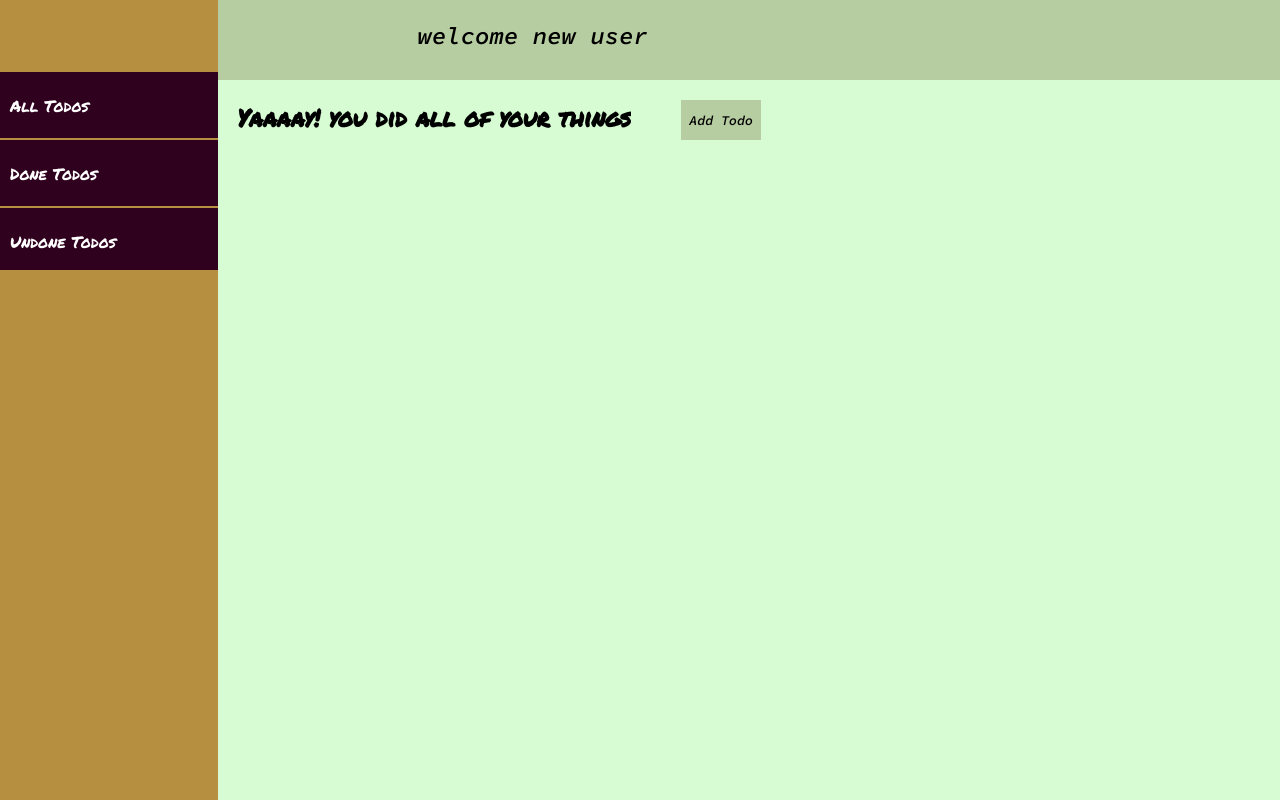
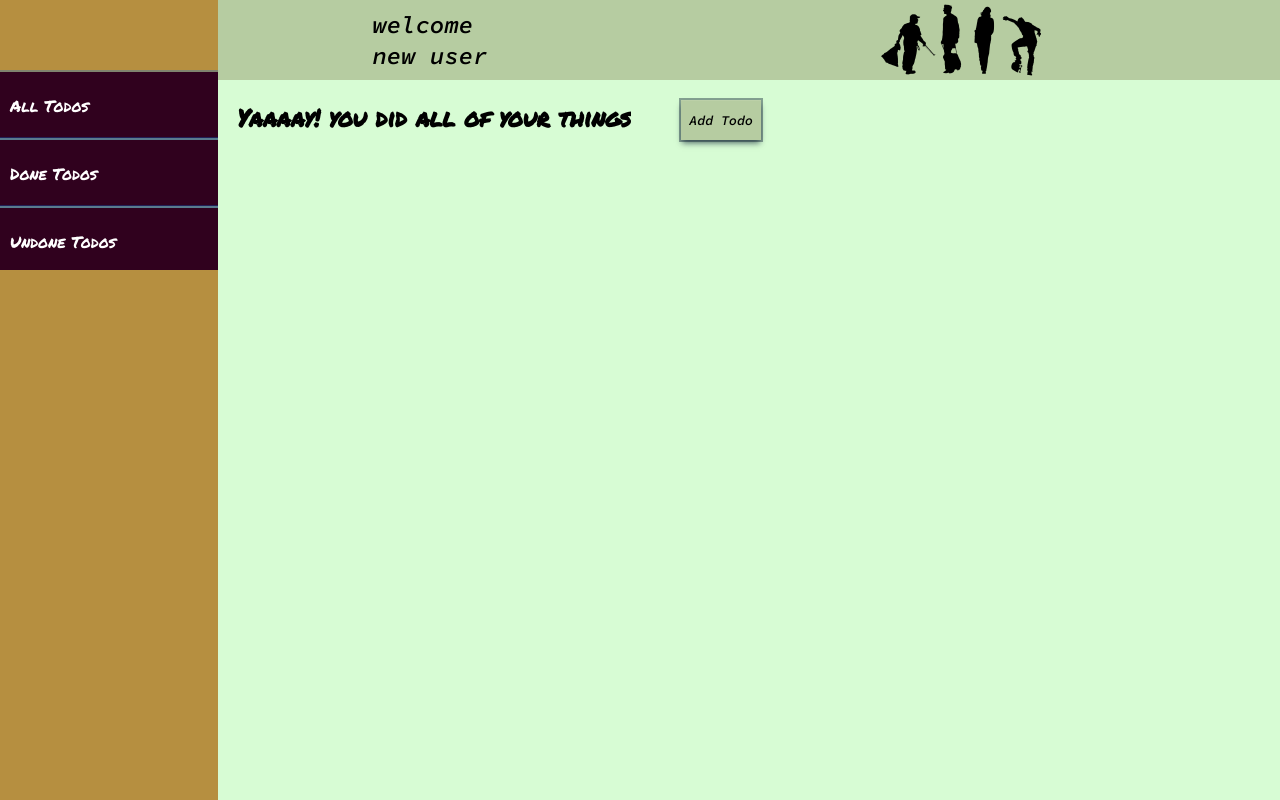
Before and after one commit to IsoW-22/knockout.js-todoApp, a plain HTML site: page index.html in a window 1280 px wide. Drawn offline with Linux system fonts and the light colour scheme.

Commit message:
Add files via upload

```diff
--- a/ViewModel.js
+++ b/ViewModel.js
@@ -19,7 +19,7 @@ function appViewModel() {
     self.todos = ko.observableArray([]);
 
     self.addTodo = function() {
-        self.todos.push(new Task({ name: ""}));
+        self.todos.push(new Task({ name: "" }));
     }
 
     self.removeTodo = function(todo) { self.todos.remove(todo); }
--- a/index.html
+++ b/index.html
@@ -24,6 +24,7 @@
   <body>
     <div id="container">
       <div id="head">
+        <div class="first-head-part">
           <img
             src="https://img.icons8.com/office/30/000000/menu.png"
             class="menu"
@@ -36,11 +37,14 @@
           />
 
           <p class="welcome">
-          welcome
+            welcome <br />
             <span
               data-bind="text: person().length === 0 ? 'new user' : person, visible: !editing(), click: edit"
             ></span>
           </p>
+        </div>
+        <div class="second-head-part">
+        </div>
       </div>
 
       <div id="nav">
@@ -73,7 +77,11 @@
             <div class="todo-item">
               <div data-bind="class: isDone" class="task">
                 <div>
-                  <input data-bind="value: name, disable: isDone" type="text" placeholder="new task" />
+                  <input
+                    data-bind="value: name, disable: isDone"
+                    type="text"
+                    placeholder="new task"
+                  />
                 </div>
               </div>
               <div data-bind="class: isDone" class="done-remove">
--- a/style.scss
+++ b/style.scss
@@ -9,7 +9,8 @@
   //outline: 1px solid red;
 }
 
-html, body {
+html,
+body {
   @include W-H-100;
 }
 
@@ -31,13 +32,29 @@ html, body {
   position: absolute;
   height: 100%;
   z-index: 1000;
-    transition: width s;
+  transition: width 1s;
 }
 
 #head {
+    display: flex;
   background-color: $head_color;
   grid-area: head;
   position: relative;
+  .first-head-part {
+    width: 40%;
+    height: 100%;
+    display: flex;
+    justify-content: center;
+    align-items: center;
+  }
+  .second-head-part {
+    width: 60%;
+    height: 100%;
+    background-image: url("man.png");
+    background-position: center;
+    background-size: contain;
+    background-repeat: no-repeat;
+  }
 }
 
 #items {
@@ -49,7 +66,7 @@ html, body {
 }
 
 .name-input {
-    font-family: 'Source Code Pro', monospace;
+  font-family: "Source Code Pro", monospace;
   margin: {
     left: 10px;
     top: 5px;
@@ -68,19 +85,18 @@ html, body {
 
 .welcome {
   font-size: 1.5rem;
-    margin: {
-        left: 200px;
-        top: 20px;
-    };
-    font-family: 'Source Code Pro', monospace;
+  font-family: "Source Code Pro", monospace;
 }
 
 h2 {
   float: left;
-    font-family: 'Permanent Marker', cursive;
+  font-family: "Permanent Marker", cursive;
 }
 
 .add-todo {
+  box-shadow: rgba(6, 24, 44, 0.4) 0px 0px 0px 2px,
+    rgba(6, 24, 44, 0.65) 0px 4px 6px -1px,
+    rgba(255, 255, 255, 0.08) 0px 1px 0px inset;
   width: 80px;
   height: 40px;
   background-color: $head_color;
@@ -92,11 +108,11 @@ h2 {
     background-color: $nav_color;
     cursor: pointer;
   }
-    font-family: 'Source Code Pro', monospace;
+  font-family: "Source Code Pro", monospace;
 }
 
 ul {
-    font-family: 'Permanent Marker', cursive;
+  font-family: "Permanent Marker", cursive;
   margin-top: 70px;
   height: 200px;
   width: 100%;
@@ -108,6 +124,7 @@ ul {
     align-items: center;
     margin-top: 2px;
     padding-left: 10px;
+    box-shadow: rgba(3, 102, 214, 0.3) 0px 0px 0px 3px;
     &:hover {
       background-color: rgba($color: $special_red, $alpha: 0.5);
       cursor: pointer;
@@ -131,7 +148,8 @@ label {
   a {
     color: white;
   }
-    .remove, .done {
+  .remove,
+  .done {
     background-color: green !important;
   }
 }
@@ -151,7 +169,7 @@ input[type="checkbox"] {
   height: 30px;
   margin: {
     top: 3px;
-    };
+  }
   &:hover {
     background-color: rgba($color: #fff, $alpha: 0.2);
   }
@@ -162,9 +180,11 @@ input[type="checkbox"] {
   position: absolute;
   width: 30px;
   height: 30px;
+  top: 0;
+  left: 0;
   margin: {
     top: 3px;
-    };
+  }
   &:hover {
     background-color: rgba($color: #fff, $alpha: 0.2);
   }
@@ -172,7 +192,7 @@ input[type="checkbox"] {
 
 .main-container {
   width: 95%;
-    font-family: 'Source Code Pro', monospace;
+  font-family: "Source Code Pro", monospace;
 }
 
 .todo-item {
@@ -182,10 +202,11 @@ input[type="checkbox"] {
   flex-wrap: wrap;
   margin: {
     top: 10px;
-    };
+  }
 }
 
-.task, .done-remove {
+.task,
+.done-remove {
   height: 40px;
   margin-top: 2px;
 }
@@ -194,7 +215,7 @@ input[type="checkbox"] {
   width: 65%;
   padding-left: 5px;
   input {
-        font-family: 'Caveat', sans-serif;
+    font-family: "Caveat", sans-serif;
     padding: 5px;
     font-size: 1.5rem;
     max-width: 300px;
@@ -204,7 +225,7 @@ input[type="checkbox"] {
     margin: {
       top: 5px;
       left: 5%;
-        };
+    }
   }
   background-color: $items;
 }
@@ -280,15 +301,17 @@ input[type="checkbox"] {
   }
 
   .welcome {
-        margin: 0;
+    margin-left: 15px;
     text-align: center;
   }
 
-    .back, .menu {
+  .back,
+  .menu {
     display: block;
   }
 
-    .done-remove, .task {
+  .done-remove,
+  .task {
     width: 100%;
   }
 
```
Also changed, not shown: man.png (added), style.css, 1 other file. Lines whose indentation alone changed are shown as unchanged.
